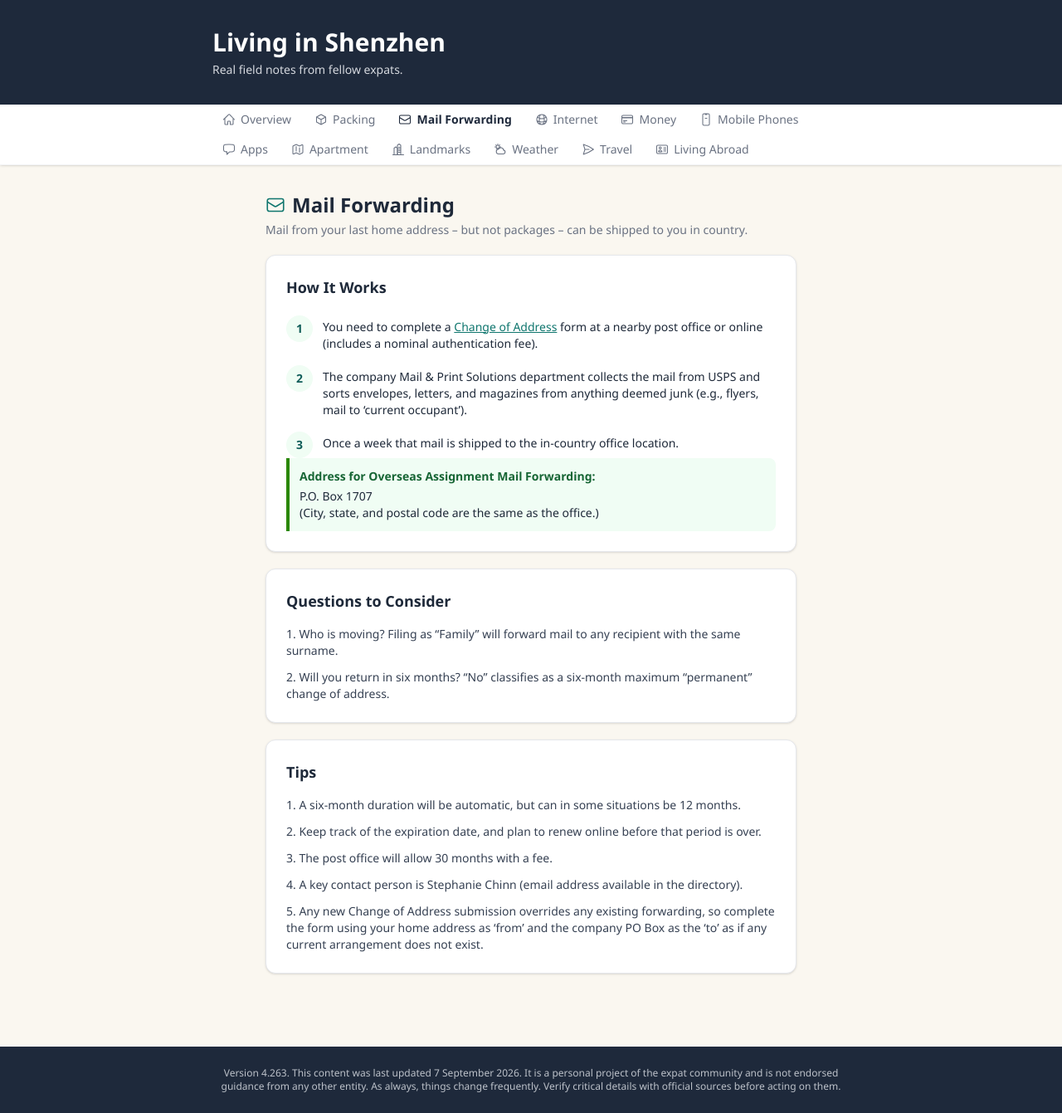
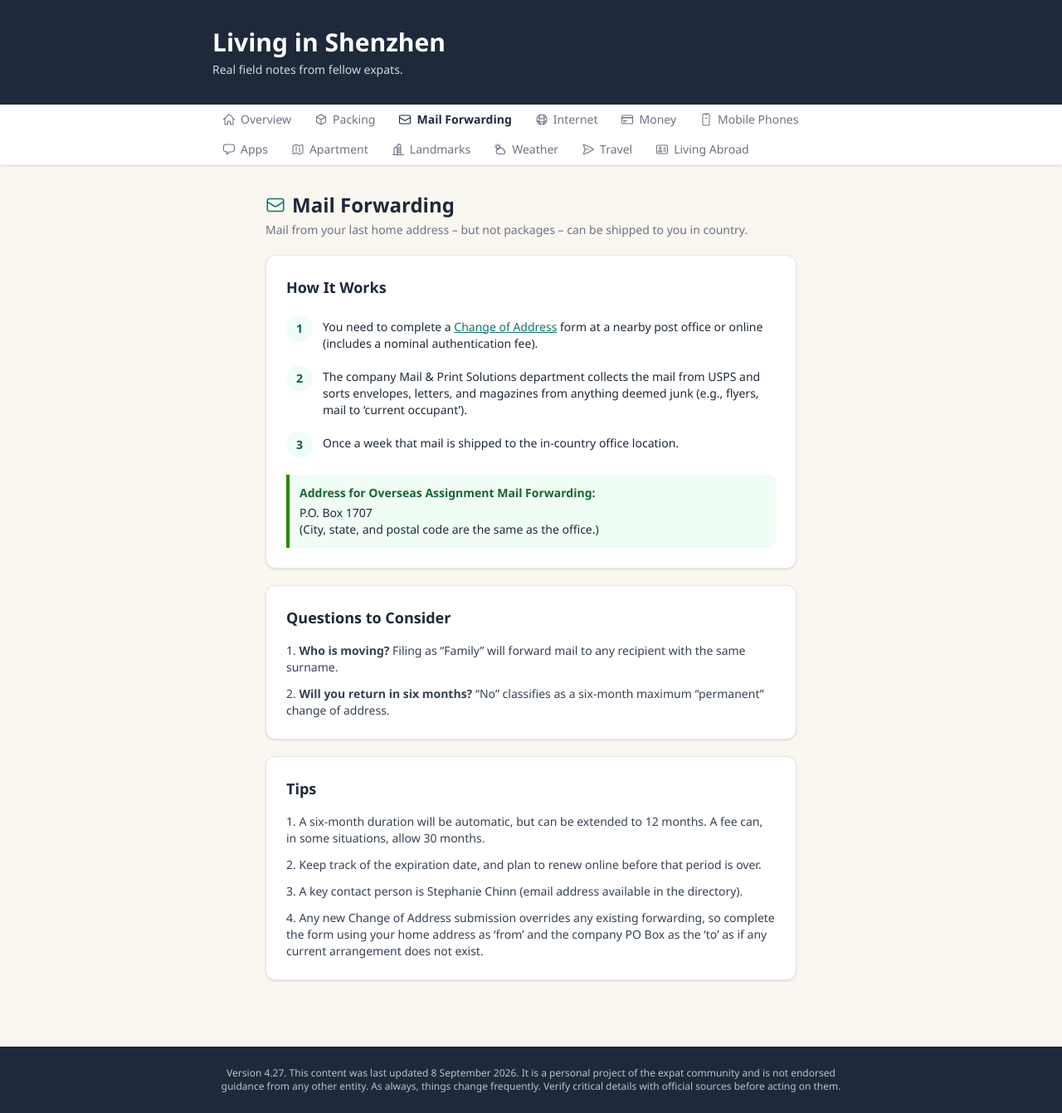
Before and after one commit to livinginshenzhen/guide, a Jekyll site: the page built from mail-forwarding.html, in a window 1280 px wide and 1341 px high. Shown: the whole window at 83% size. Built offline with Jekyll 4.4.1, drawn with Linux system fonts in a browser that asks for light colours; some web fonts are replaced.

Commit message:
Intro paragraph restyle, Mail Forwarding fixes (v4.27)
- Intro: color/weight/size tweaked (1.4rem/300, line-height 1.7),
  lead-in switched from <strong> to a 600-weight span, en-dash edit
- Fix missing .mt-5 utility (defined in markup, never in the compiled
  stylesheet -- same class of bug as the earlier .italic miss) --
  this was silently zeroing the gap before the mailing-address box
- Bold the question in each "Questions to Consider" item
- Reword Tip 1 to fold in the 30-month fee extension, drop old Tip 3

```diff
--- a/_layouts/default.html
+++ b/_layouts/default.html
@@ -84,7 +84,7 @@
 <!-- FOOTER -->
 <footer class="bg-brand text-white mt-12 py-6" style="background-color:#1e293b;">
   <div class="max-w-4xl mx-auto px-4 text-center">
-    <p class="text-blue-300 text-xs">Version 4.263. This content was last updated 7 September 2026. It is a personal project of the expat community and is not endorsed guidance from any other entity. As always, things change frequently. Verify critical details with official sources before acting on them.</p>
+    <p class="text-blue-300 text-xs">Version 4.27. This content was last updated 8 September 2026. It is a personal project of the expat community and is not endorsed guidance from any other entity. As always, things change frequently. Verify critical details with official sources before acting on them.</p>
   </div>
 </footer>
 
--- a/assets/main.css
+++ b/assets/main.css
@@ -247,6 +247,9 @@
   }
   .mt-4 {
     margin-top: calc(var(--spacing) * 4);
+  }
+  .mt-5 {
+    margin-top: calc(var(--spacing) * 5);
   }
   .mt-6 {
     margin-top: calc(var(--spacing) * 6);
--- a/index.html
+++ b/index.html
@@ -4,7 +4,7 @@
 title: "Living in Shenzhen"
 ---
 
-    <p class="mb-6" style="line-height:1.5; color:#20293a; font-weight:300; font-size:1.2rem;"><strong>Living as an expat</strong> means figuring out quite a lot. And Shenzhen can compound that even a bit more. It's all much easier figuring it out together, though. If you'll pitch in too, none of us will have to start from scratch.</p>
+    <p class="mb-6" style="line-height:1.7; color:#20293a; font-weight:300; font-size:1.4rem;"><span style="font-weight: 600;">Living as an expat</span> means figuring out quite a lot &ndash; and Shenzhen can compound that even a bit more. It's all much easier figuring it out together, though. If you'll pitch in too, none of us will have to start from scratch.</p>
 
     <div class="rounded-lg p-5 text-white font-bold text-sm uppercase tracking-wide" style="background:#0f766e;">Before Moving</div>
     <div class="grid sm:grid-cols-2 gap-4 mb-6">
--- a/mail-forwarding.html
+++ b/mail-forwarding.html
@@ -38,17 +38,16 @@
     <div class="bg-white rounded-xl shadow-sm border border-gray-200 p-6">
       <h3 class="font-bold text-lg mb-4">Questions to Consider</h3>
       <ol class="space-y-3 text-sm text-gray-700 list-decimal list-inside">
-        <li>Who is moving? Filing as &ldquo;Family&rdquo; will forward mail to any recipient with the same surname.</li>
-        <li>Will you return in six months? &ldquo;No&rdquo; classifies as a six-month maximum &ldquo;permanent&rdquo; change of address.</li>
+        <li><strong>Who is moving?</strong> Filing as &ldquo;Family&rdquo; will forward mail to any recipient with the same surname.</li>
+        <li><strong>Will you return in six months?</strong> &ldquo;No&rdquo; classifies as a six-month maximum &ldquo;permanent&rdquo; change of address.</li>
       </ol>
     </div>
 
     <div class="bg-white rounded-xl shadow-sm border border-gray-200 p-6">
       <h3 class="font-bold text-lg mb-4">Tips</h3>
       <ol class="space-y-3 text-sm text-gray-700 list-decimal list-inside">
-        <li>A six-month duration will be automatic, but can in some situations be 12 months.</li>
+        <li>A six-month duration will be automatic, but can be extended to 12 months. A fee can, in some situations, allow 30 months.</li>
         <li>Keep track of the expiration date, and plan to renew online before that period is over.</li>
-        <li>The post office will allow 30 months with a fee.</li>
         <li>A key contact person is Stephanie Chinn (email address available in the directory).</li>
         <li>Any new Change of Address submission overrides any existing forwarding, so complete the form using your home address as &lsquo;from&rsquo; and the company PO Box as the &lsquo;to&rsquo; as if any current arrangement does not exist.</li>
       </ol>
```
